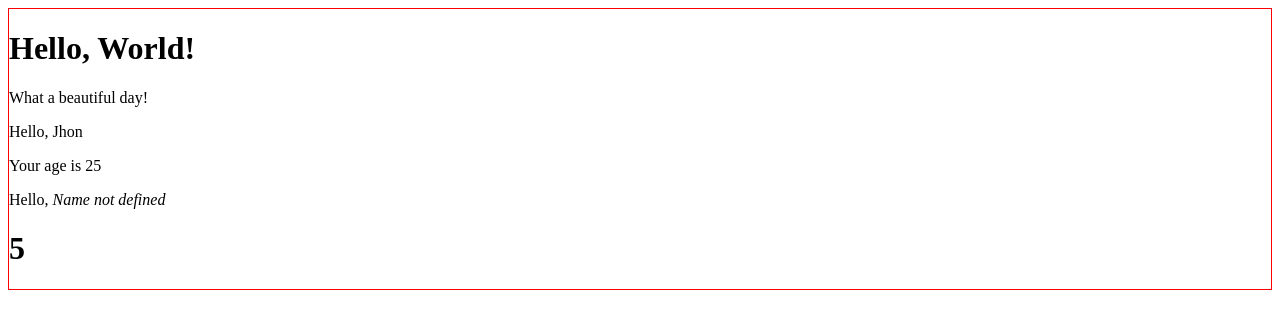
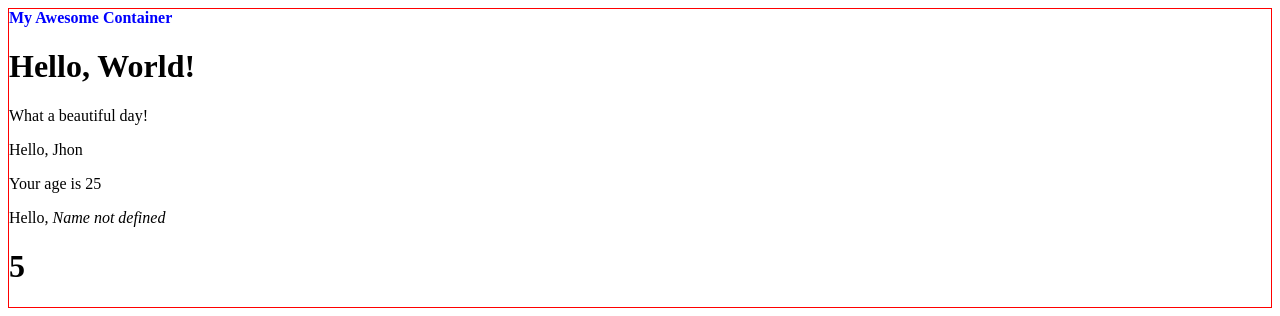
Before and after one commit to jbiasella/react-exercises, a React (Create React App) app in the folder my-app/: page / in a window 1280 px wide. Shown: the top 316 px of the page. Built offline with nearby package versions, Linux system fonts and the light colour scheme.

Commit message:
Add Title props

```diff
--- a/my-app/src/App.js
+++ b/my-app/src/App.js
@@ -9,7 +9,7 @@ import { Container } from "./Container";
 export default class App extends React.Component{
     render(){
         return (
-            <Container>
+            <Container title="My Awesome Container">
                 <Hello />
                 <Welcome name="Jhon" age="25"/>
                 <WelcomeDefault />
--- a/my-app/src/Container.js
+++ b/my-app/src/Container.js
@@ -4,6 +4,9 @@ export class Container extends React.Component{
     render(){
         return(
             <div className="border-red">
+                <div className="container-title">
+                    {this.props.title}
+                </div>
                 {this.props.children}
 
             </div>
--- a/my-app/src/index.css
+++ b/my-app/src/index.css
@@ -1,3 +1,8 @@
 .border-red{
     border: 1px solid red
 }
+
+.container-title{
+    color: blue;
+    font-weight: bold;
+}
```
